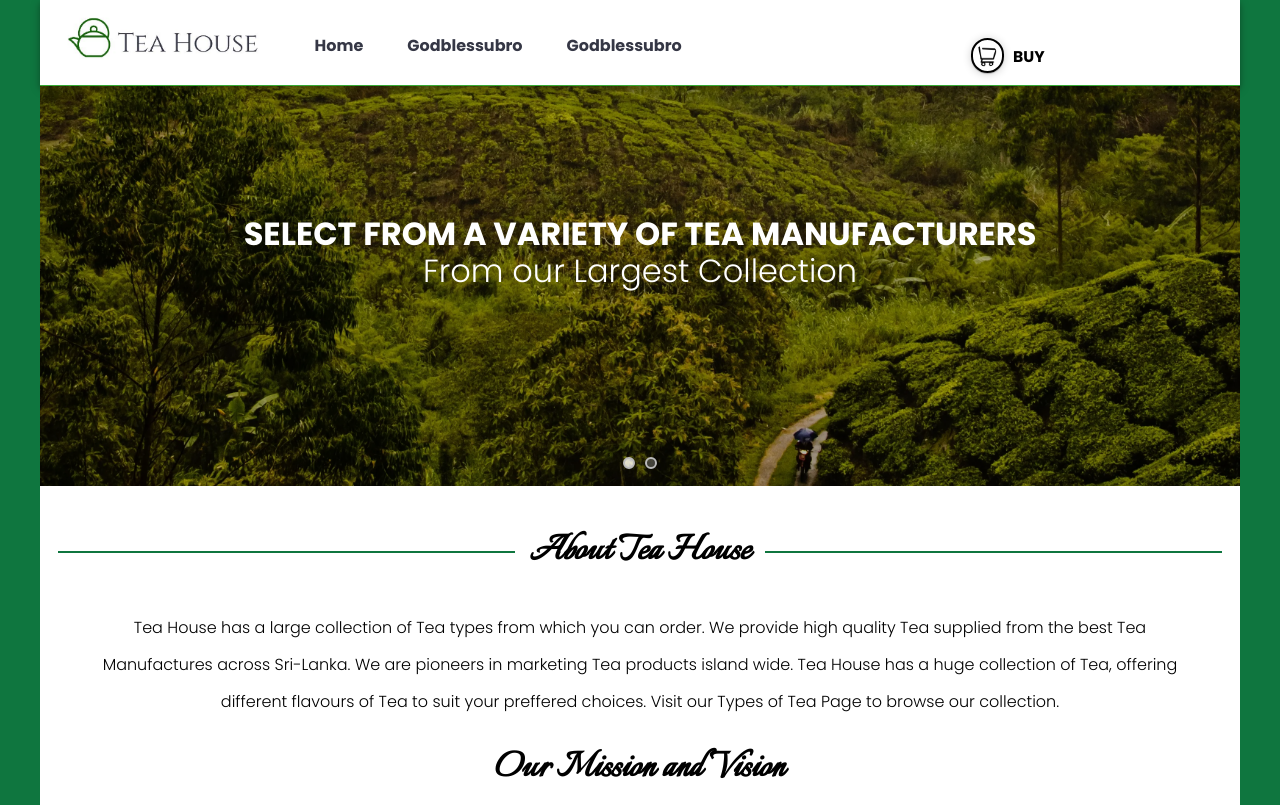
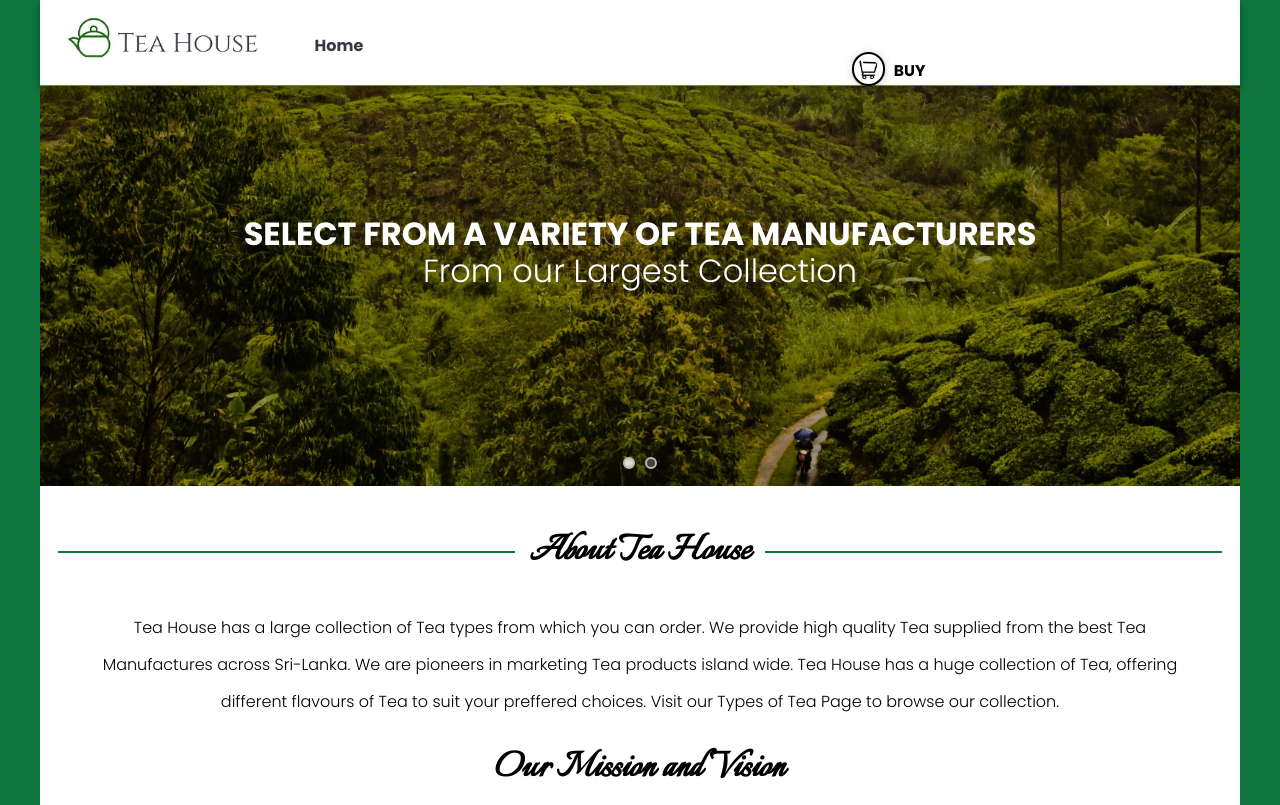
Before and after one commit to Kavinkumarsimple/Ori, a plain HTML site: page Assignment/index.html in a window 1280 px wide. Shown: the top 805 px of the page. Drawn offline with Linux system fonts and the light colour scheme.

Commit message:
Update index.html

```diff
--- a/Assignment/index.html
+++ b/Assignment/index.html
@@ -21,8 +21,8 @@
       <a class="logo2" href="#"><img class="websitelogo2" src="images/websitelogo.png" alt="logo"></a>
       <div id="mySidenav" class="sidenav">
         <a href="#">Home</a>
-        <a href="typesoftea.html">Godblessubro</a>
-        <a href="teamanufacturers.html">Godblessubro</a>
+        <a href="typesoftea.html"></a>
+        <a href="teamanufacturers.html"></a>
         <a href="#"></a>
         <a href="#"></a>
       </div>
```
